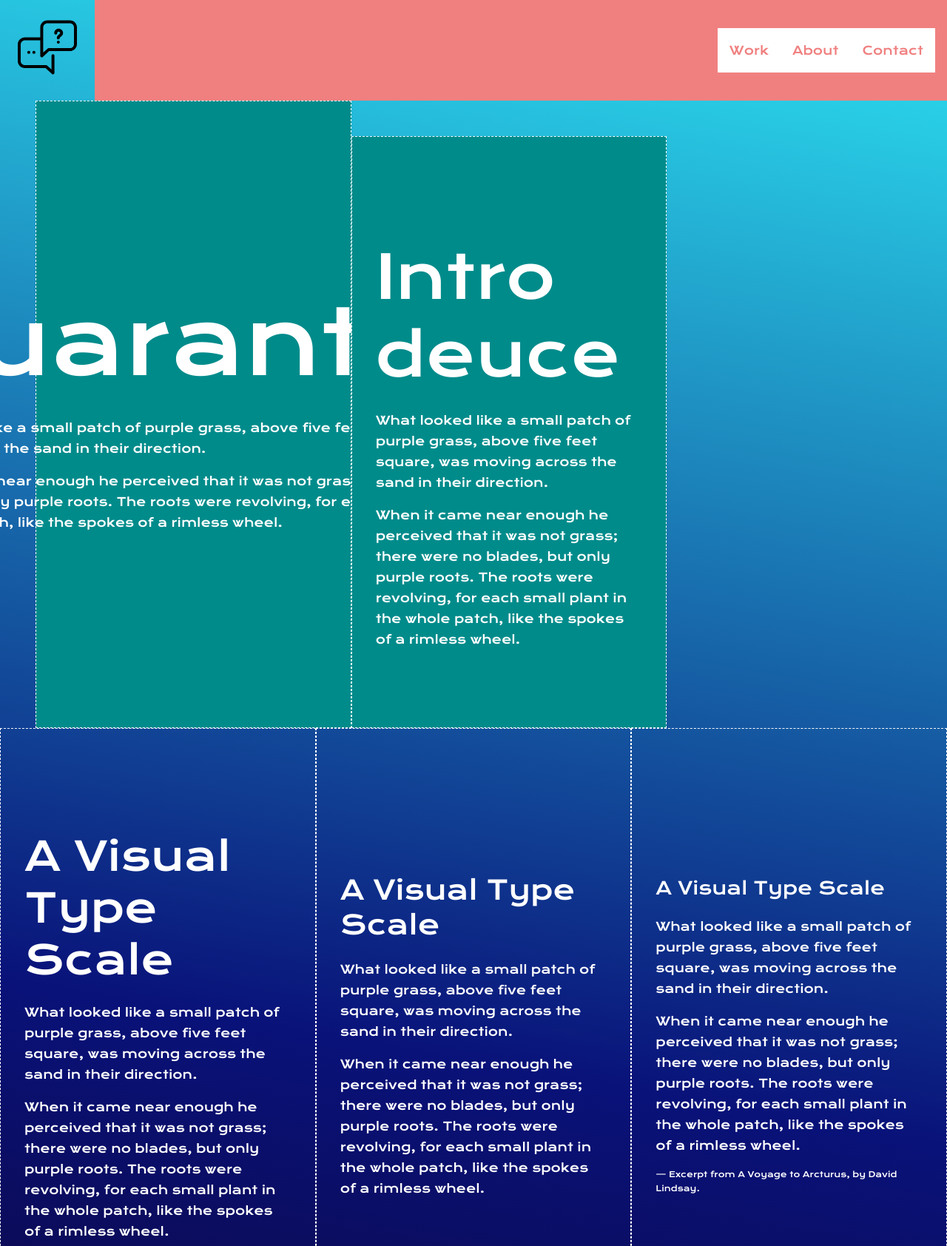
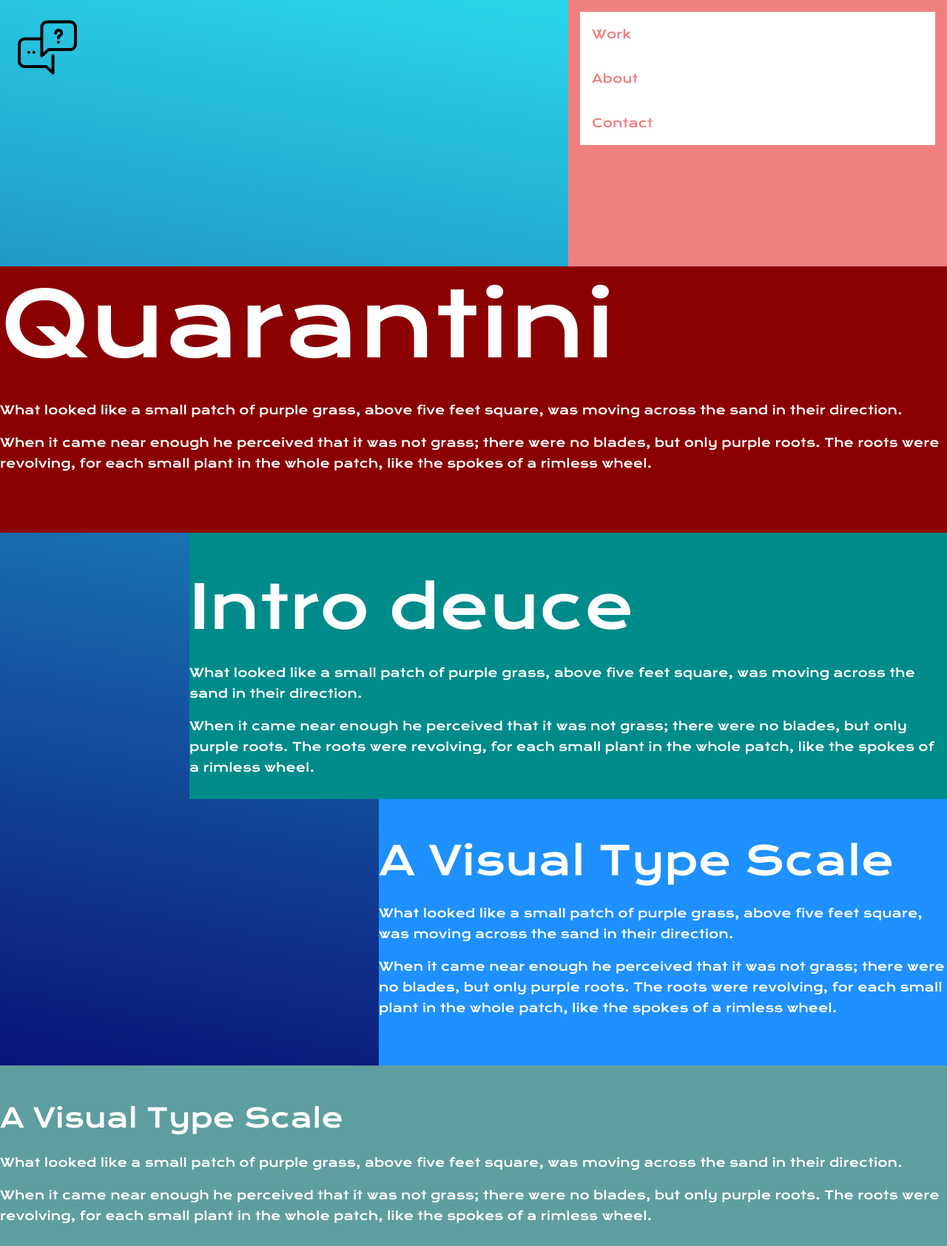
Before and after one commit to linelizabeth/idea22-elizabeth, a plain HTML site: page index.html in a window 1280 px wide. Shown: the top 1684 px of the page at 74% size. Drawn offline with nearby package versions, Linux system fonts and the light colour scheme.

Commit message:
added files

```diff
--- a/index.html
+++ b/index.html
@@ -8,7 +8,7 @@
 </head>
 
 <body>
-    <header class="header">
+
         <div class="branding">
             <img src="assets/logo.svg">
         </div>
@@ -18,10 +18,9 @@
             <li class="nav-item">About</li>
             <li class="nav-item">Contact</li>
         </ul>
-    </header>
 
-    <div class="project-wrapper">
-        <section class="project quarantini">
+
+        <section class="project-1 quarantini">
             <div class="project-description">
                 <h1>Quarantini</h1>
 
@@ -31,7 +30,7 @@
             </div>
         </section>
 
-        <section class="project introdeuce">
+        <section class="project-2 introdeuce">
             <div class="project-description">
                 <h2>Intro deuce</h2>
 
@@ -41,7 +40,7 @@
             </div>
         </section>
 
-        <section class="project">
+        <section class="project-3">
             <div class="project-description">
                 <h3>A Visual Type Scale</h3>
 
@@ -51,7 +50,7 @@
             </div>
         </section>
 
-        <section class="project">
+        <section class="project-4">
             <div class="project-description">
                 <h4>A Visual Type Scale</h4>
 
@@ -61,7 +60,7 @@
             </div>
         </section>
 
-        <section class="project">
+        <section class="project-5">
             <div class="project-description">
                 <h5>A Visual Type Scale</h5>
 
@@ -72,7 +71,7 @@
                 <p class="text_small">— Excerpt from A Voyage to Arcturus, by David Lindsay.</p>
             </div>
         </section>
-
+        <section class="project-6">
             <div class="wrapper">
                 <div class="box-1">
                     <h1>DIV</h1>
@@ -81,10 +80,10 @@
                     <h1>DIV</h1>
                 </div>
             </div>
-    </div>
+        </section>
+
     <!--this ends the project wrapper-->
 
-    <footer>Footer</footer>
 </body>
 
 </html>
--- a/styles/styles.css
+++ b/styles/styles.css
@@ -27,6 +27,23 @@ body {
     font-weight: 400;
     line-height: 1.75;
     color: #ffffff;
+
+/*    display: grid;*/
+    /*    grid-template-rows: 1fr;*/
+    /*    grid-template-rows: repeat(11, 20vh);*/
+    display: grid;
+    grid-template-columns: 1fr 1fr 1fr 1fr 1fr;
+    grid-template-rows: 1fr 1fr 1fr 1fr 1fr 1fr 1fr;
+
+    grid-template-areas:
+        "branding . . nav nav"
+        "project-1 project-1 project-1 project-1 project-1"
+        ". project-2 project-2 project-2 project-2"
+        ". . project-3 project-3 project-3"
+        "project-4 project-4 project-4 project-4 project-4"
+        "project-5 project-5 project-5 project-5 project-5"
+        "project-6 project-6 project-6 project-6 project-6";
+
 }
 
 /* Typography Styles */
@@ -73,9 +90,10 @@ small,
 }
 
 .wrapper {
-    display: flex;
+    /*    display: flex;*/
 }
 
+/*
 .box-1 {
     width: 50%;
     background-color: hotpink;
@@ -87,25 +105,32 @@ small,
     background-color: lightblue;
     padding: 3em;
 }
+*/
 
 /* Header Styles */
+/*
 .header {
     display: flex;
 }
+*/
 
 .branding {
     padding: 1.5em;
-    width: 10%;
+    width: 50%;
+    grid-area: branding;
 }
 
 .nav {
     background-color: lightcoral;
     padding: 1em;
-    width: 90%;
-    display: flex;
+    grid-area: nav;
+    /*    width: 50%;*/
+    /*
+        display: flex;
     flex-direction: row;
     align-items: center;
     justify-content: flex-end;
+*/
 }
 
 .nav-item {
@@ -114,6 +139,7 @@ small,
     color: lightcoral;
 }
 
+/*
 .project {
     border: 1px dashed white;
     width: 33.3333%;
@@ -123,19 +149,52 @@ small,
     align-items: center;
     padding: 2em;
 }
+*/
 
+/*
 .project-wrapper {
     display: flex;
     flex-direction: row;
     flex-wrap: wrap;
 }
+*/
 
 .quarantini {
-    margin-left: 3em;
+    /*    margin-left: 3em;*/
     background-color: darkcyan;
 }
 
 .introdeuce {
-    margin-top: 3em;
+    /*    margin-top: 3em;*/
     background-color: darkcyan;
 }
+
+.project-1 {
+    background-color: darkred;
+    grid-area: project-1;
+}
+
+.project-2 {
+    background-color: darkcyan;
+    grid-area: project-2;
+}
+
+.project-3 {
+    background-color: dodgerblue;
+    grid-area: project-3;
+}
+
+.project-4 {
+    background-color: cadetblue;
+    grid-area: project-4;
+}
+
+.project-5 {
+    background-color: darkblue;
+    grid-area: project-5;
+}
+
+.project-6 {
+    background-color: skyblue;
+    grid-area: project-6;
+}
```
Also changed, not shown: grid.html (added, +41 -0 lines). Lines whose indentation alone changed are shown as unchanged.
